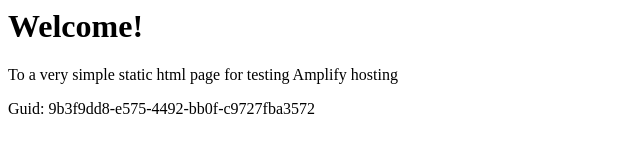
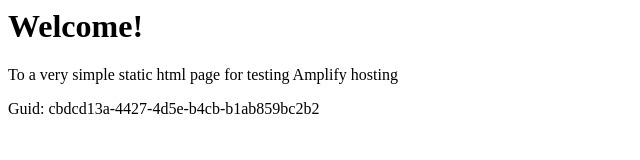
Before and after one commit to aws-aemilia-sin/Github-PR-Commit-Integration-Test-DoNotTouch-GitHubWebhookPushCanaryTest-v1-preprod-ap-southeast-1, a website: page src/index.html in a window 1280 px wide. Shown: the full height of the page, 0-640 px from the left. Drawn offline with Linux system fonts and the light colour scheme.

Commit message:
commit from integ tests

```diff
--- a/src/index.html
+++ b/src/index.html
@@ -12,6 +12,6 @@
 <body>
     <h1>Welcome!</h1>
     <p>To a very simple static html page for testing Amplify hosting</p>
-    <p>Guid: 9b3f9dd8-e575-4492-bb0f-c9727fba3572</p></body>
+    <p>Guid: cbdcd13a-4427-4d5e-b4cb-b1ab859bc2b2</p></body>
 
 </html>
```
